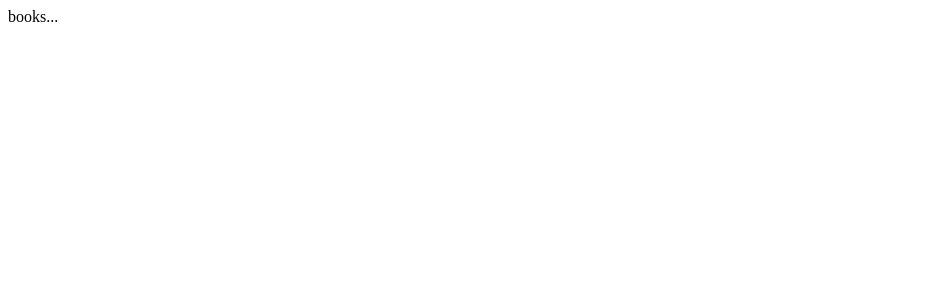
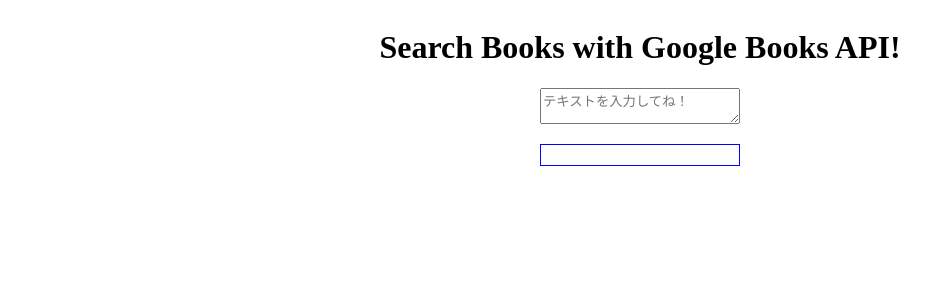
Before and after one commit to omoriyasuo/google-books-api, a React (Create React App) app: page /searchBooks in a window 1280 px wide. Shown: the top 300 px of the page, without its empty margins (0-952 px from the left). Built offline with nearby package versions, Linux system fonts and the light colour scheme.

Commit message:
feat: manage state management with React Hooks

```diff
--- a/src/SearchBooks.tsx
+++ b/src/SearchBooks.tsx
@@ -1,8 +1,49 @@
-import React from 'react'
+import React, { useState, ChangeEvent } from 'react'
 import styled from 'styled-components'
 
 export const SearchBooks: React.FC = () => {
-  return <Wrapper>books...</Wrapper>
+  const [text, setText] = useState('')
+
+  const handleChangeText = (e: ChangeEvent<HTMLTextAreaElement>) => {
+    setText(e.target.value)
+  }
+
+  return (
+    <Wrapper>
+      <Body>
+        <Title>Search Books with Google Books API!</Title>
+
+        <TextArea placeholder='テキストを入力してね！' onChange={handleChangeText} />
+
+        <TextResult>{text}</TextResult>
+      </Body>
+    </Wrapper>
+  )
 }
 
-const Wrapper = styled.div``
+const Wrapper = styled.div`
+  display: flex;
+  justify-content: center;
+`
+
+const Body = styled.div``
+
+const Title = styled.h1`
+  text-align: center;
+`
+
+const TextArea = styled.textarea`
+  display: block;
+  margin: 0 auto;
+  box-sizing: border-box;
+  width: 200px;
+`
+
+const TextResult = styled.p`
+  width: 200px;
+  padding: 10px;
+  margin: 20px auto;
+  border: 1px solid blue;
+  white-space: pre-wrap;
+  box-sizing: border-box;
+`
```
